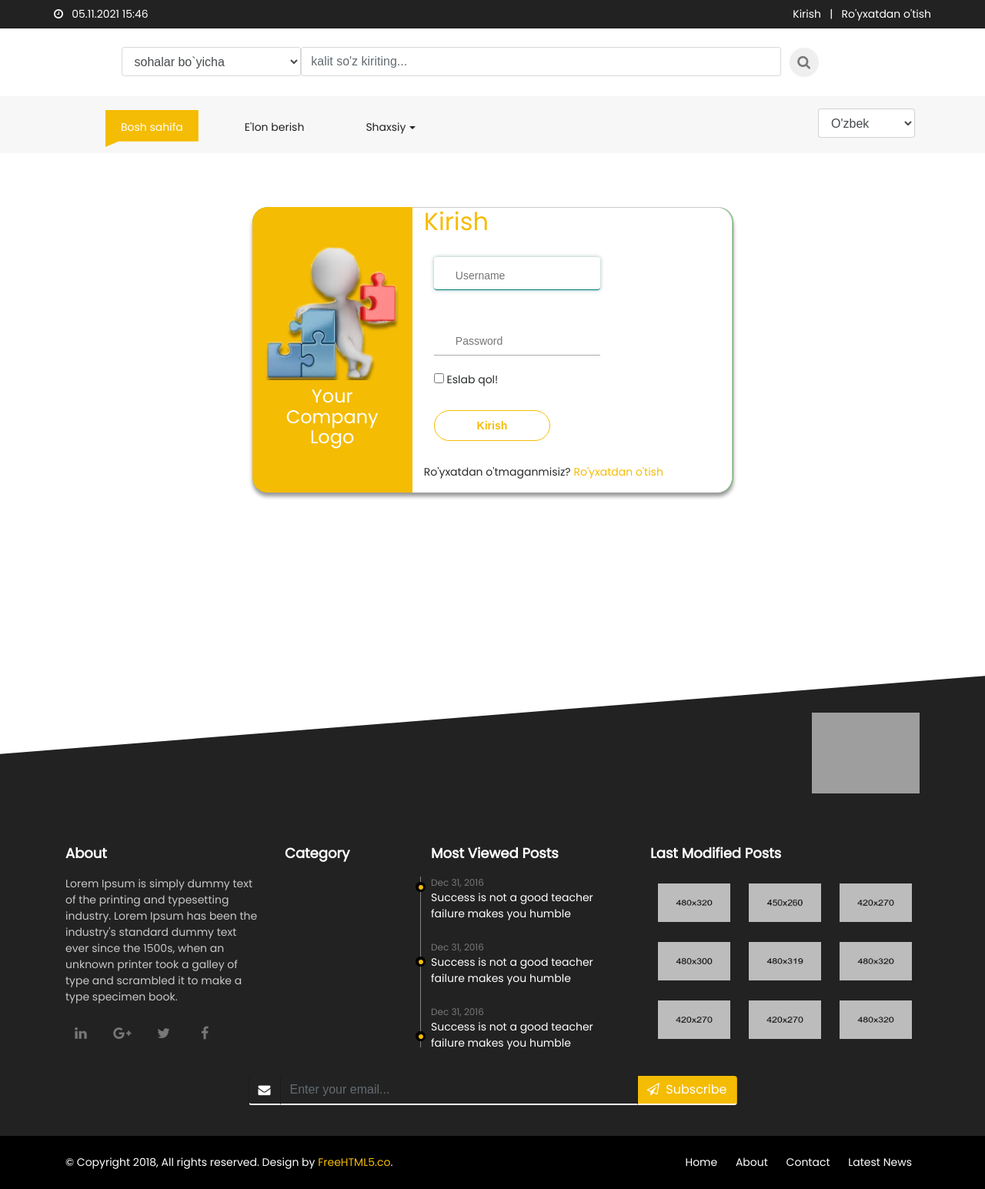
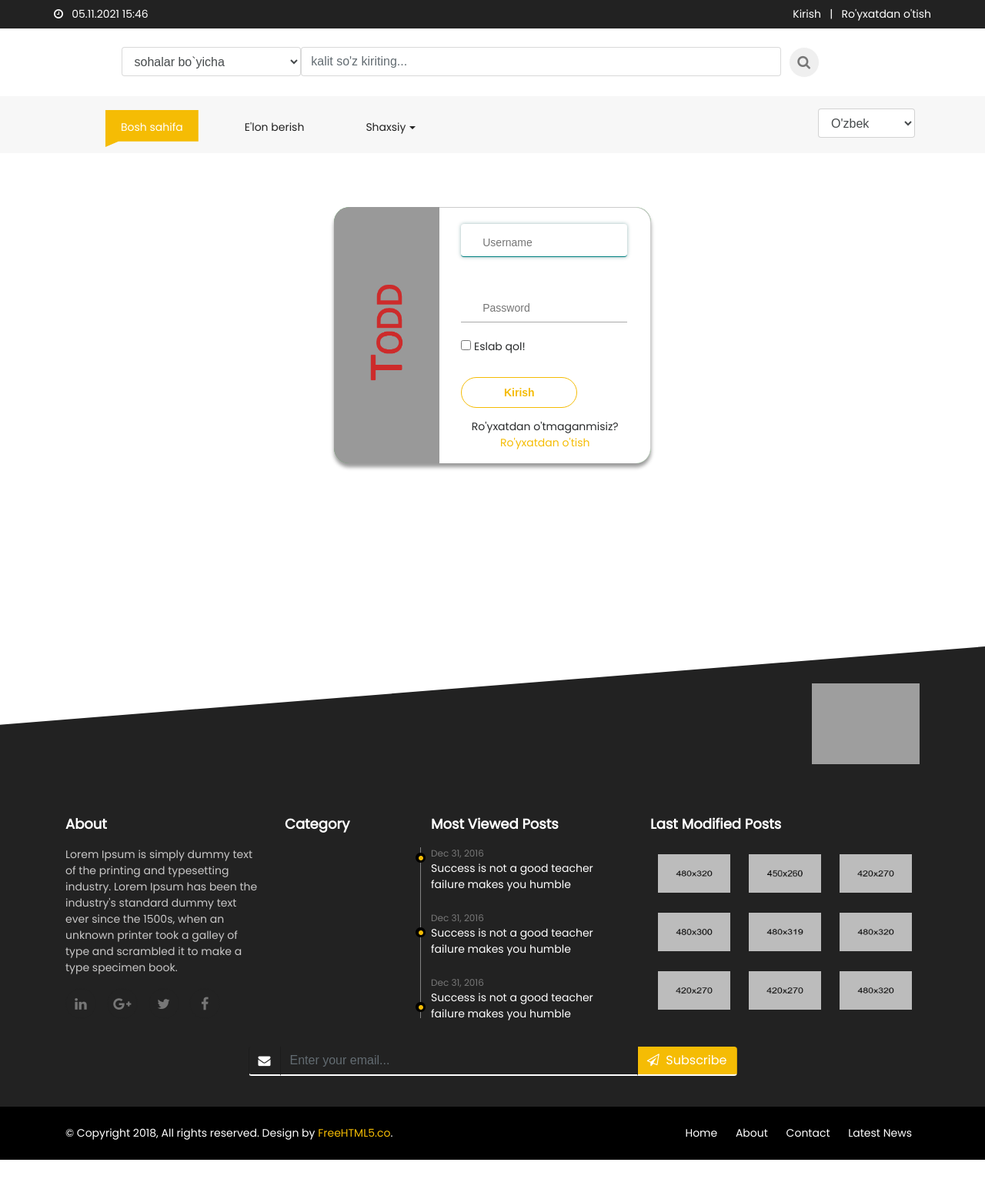
Before and after one commit to sardoruktamov/rishton_news, a Django app: page /login/ in a window 1280 px wide. Shown: the whole page at 77% size. After the commit the page ends 1507 px from the top, so only its background shows below. Run offline with Django 3.2, Linux system fonts and the light colour scheme; data that the repository does not hold is empty; some libraries are stand-ins or nearby versions; grey boxes are pictures that could not be loaded.

Commit message:
login sahifasi bir oz o`zgartirildi

```diff
--- a/static/css/login.css
+++ b/static/css/login.css
@@ -1,12 +1,16 @@
+#login-reg{
+    color: #f5bc04;
+}
+
 .main-content{
-	width: 50%;
+	width: 33%;
 	border-radius: 20px;
 	box-shadow: 0 5px 5px rgba(0,0,0,.4);
 	margin: 5em auto;
 	display: flex;
 }
 .company__info{
-	background-color: #f5bc04;
+	background-color: #999999;
 	border-top-left-radius: 20px;
 	border-bottom-left-radius: 20px;
 	display: flex;
--- a/templates/accounts/login.html
+++ b/templates/accounts/login.html
@@ -10,19 +10,16 @@
 		<div class="row main-content bg-success text-center">
 			<div class="col-md-4 text-center company__info">
 				<span class="company__logo"><h2>
-                    <img src="{% static 'images/carusel/login.png' %}" width="98%" alt="">
+                    <img src="{% static 'images/carusel/tod-logo.png' %}" width="40%" alt="">
                 </h2></span>
-				<h4 class="company_title">Your Company Logo</h4>
 			</div>
 			<div class="col-md-8 col-xs-12 col-sm-12 login_form ">
 				<div class="container">
+
 					<div class="row">
-						<h2>Kirish</h2>
-					</div>
-					<div class="row">
-						<form control="" class="form-group" method="post" action="{% url 'login' %}">
+						<form control=""  method="post" action="{% url 'login' %}" >
                             {% csrf_token %}
-							<div class="row">
+							<div class="row" >
                                 {{ form.username }}
 {#								<input type="text" name="username" id="username" class="form__input" placeholder="Username">#}
 							</div>
@@ -41,7 +38,7 @@
 						</form>
 					</div>
 					<div class="row">
-						<p>Ro'yxatdan o'tmaganmisiz? <a href="{% url 'register' %}">Ro'yxatdan o'tish</a></p>
+						<p style="align-content: center; text-align: center">Ro'yxatdan o'tmaganmisiz? <a href="{% url 'register' %}">Ro'yxatdan o'tish</a></p>
 					</div>
 				</div>
 			</div>
```
